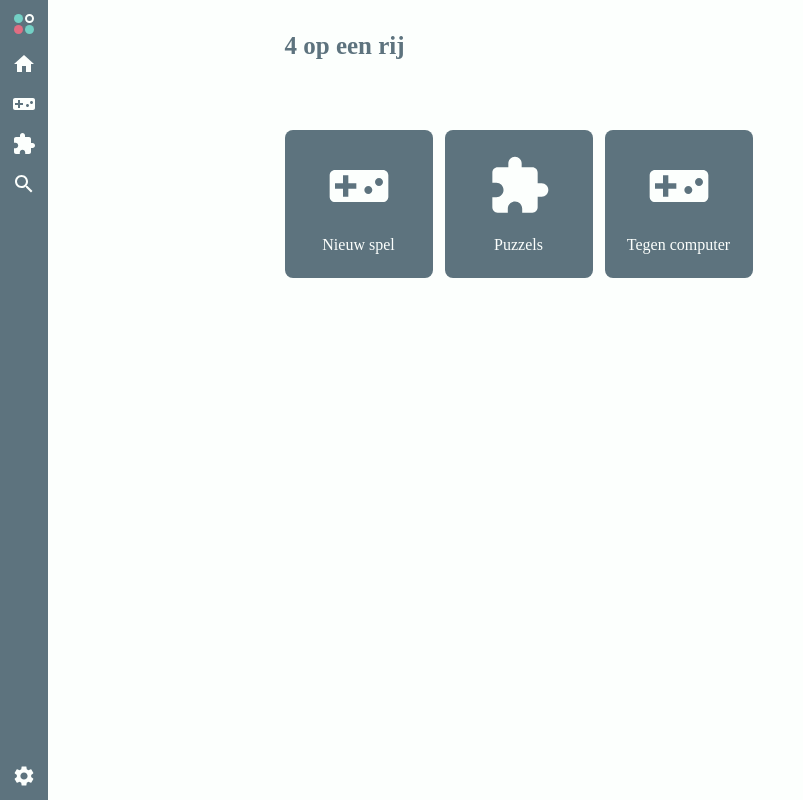
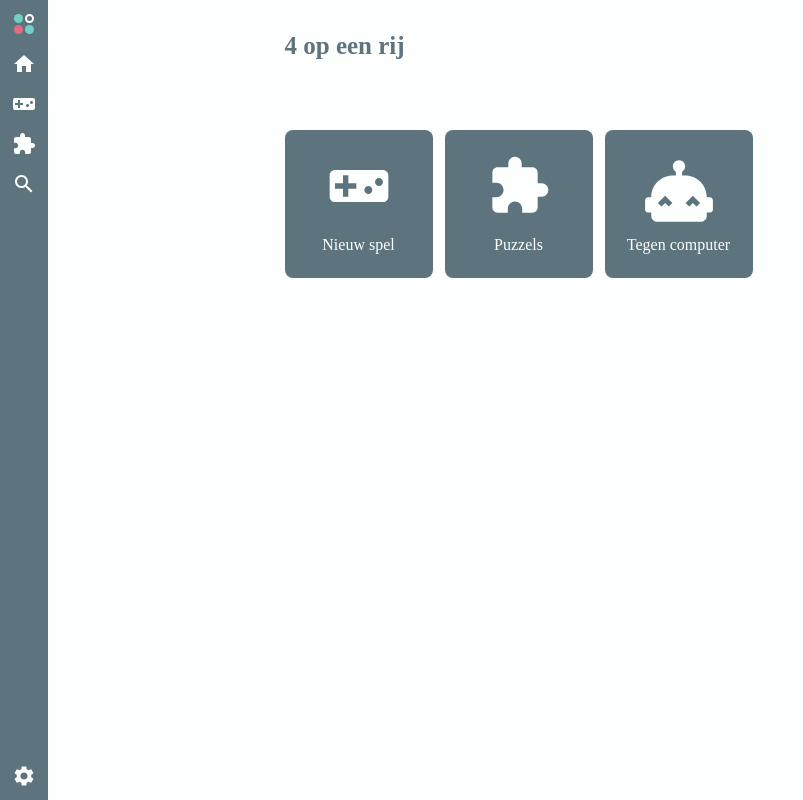
Before and after one commit to lonkaars/connect-4, a React (Create React App) app: page / in a window 1280 px wide. Shown: the whole page, without its empty margins (0-803 px from the left). Built offline with nearby package versions, Linux system fonts and the light colour scheme.

Commit message:
icoontje gefixt

```diff
--- a/package.json
+++ b/package.json
@@ -5,6 +5,8 @@
   "dependencies": {
     "@material-ui/core": "^4.11.2",
     "@material-ui/icons": "^4.11.2",
+    "@mdi/js": "^5.8.55",
+    "@mdi/react": "^1.4.0",
     "@testing-library/jest-dom": "^5.11.4",
     "@testing-library/react": "^11.1.0",
     "@testing-library/user-event": "^12.1.10",
--- a/src/pages/home.tsx
+++ b/src/pages/home.tsx
@@ -6,6 +6,9 @@ import { Vierkant } from '../components/vierkant';
 
 import VideogameAssetIcon from '@material-ui/icons/VideogameAsset';
 import ExtensionIcon from '@material-ui/icons/Extension';
+
+import Icon from '@mdi/react';
+import { mdiRobotExcited } from '@mdi/js';
 
 var GameModeIconStyle: CSSProperties = {
 	fontSize: 64,
@@ -47,7 +50,7 @@ function HomePage() {
 					<div style={SquareSize}></div>
 				</Vierkant>
 				<Vierkant>
-					<VideogameAssetIcon style={GameModeIconStyle}/>
+					<Icon path={mdiRobotExcited} style={GameModeIconStyle}/>
 					<span style={GameModeTextStyle}>Tegen computer</span>
 					<div style={SquareSize}></div>
 				</Vierkant>
```
Also changed, not shown: 1 other file (tests, documents, lock files or other folders).
